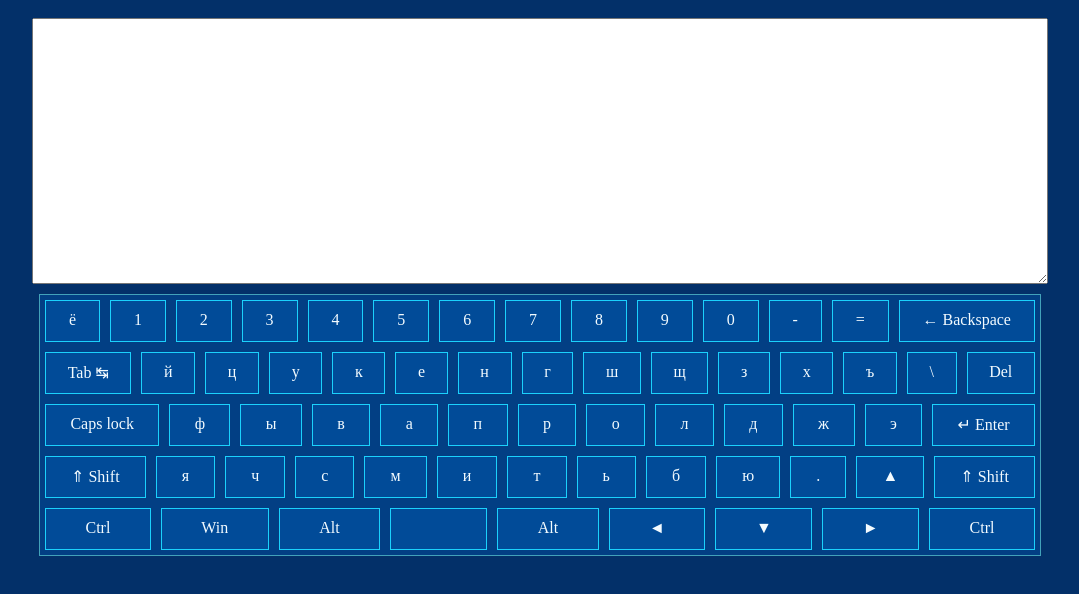
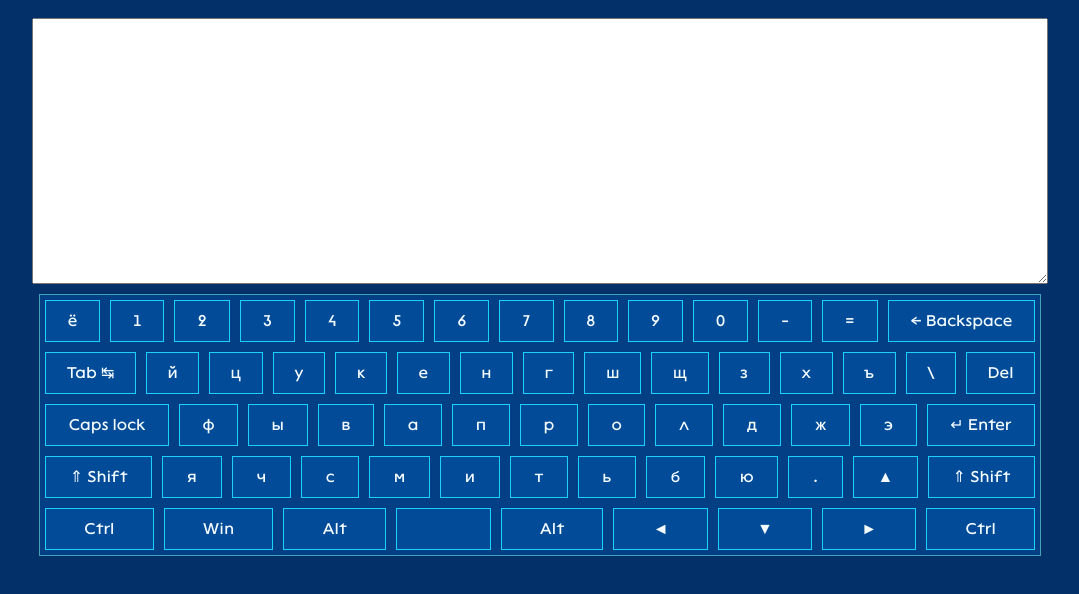
Before and after one commit to Svibex/VirtualKeyboard, a plain HTML site: page index.html in a window 1280 px wide. Shown: the whole page, without its empty margins (100-1179 px from the left). Drawn offline with Linux system fonts and the light colour scheme.

Commit message:
feat: add font

```diff
--- a/style.css
+++ b/style.css
@@ -1,3 +1,10 @@
+@font-face {
+    font-family: "Lack";
+    src: url("Lack-Regular.otf") format("truetype");
+    font-style: normal;
+    font-weight: 400;
+}
+
 html {
     background: #033069;
 }
@@ -6,6 +13,7 @@ body {
     display: flex;
     flex-direction: column;
     align-items: center;
+    font-family: Lack, sans-serif;
 }
 
 .textarea {
```
Also changed, not shown: Lack-Regular.otf (added).
